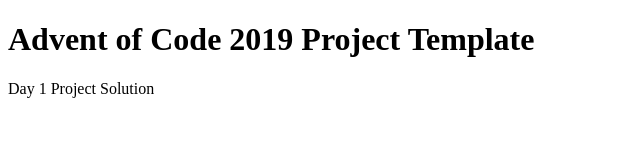
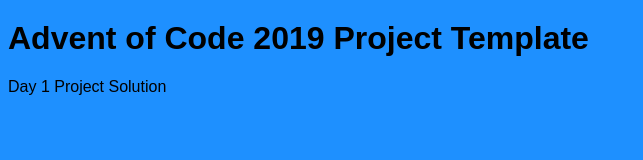
Before and after one commit to clockwerkz/adventofcode2019, a plain HTML site: page day1/index.html in a window 1280 px wide. Shown: the whole page, without its empty margins (0-643 px from the left). Drawn offline with Linux system fonts and the light colour scheme.

Commit message:
fixed style linking error in template

```diff
--- a/day1/index.html
+++ b/day1/index.html
@@ -5,7 +5,7 @@
     <meta name="viewport" content="width=device-width, initial-scale=1.0">
     <meta http-equiv="X-UA-Compatible" content="ie=edge">
     <title>Advent of Code 2019</title>
-    <style rel="stylesheet" href="style.css"></style>
+    <link rel="stylesheet" href="style.css">
 </head>
 <body>
     <h1>Advent of Code 2019 Project Template</h1>
--- a/day1/style.css
+++ b/day1/style.css
@@ -1,3 +1,8 @@
 body {
     font-family: Arial, Helvetica, sans-serif;
+    background-color: dodgerblue;
 }
+
+h1 {
+    margin-top: 20px;
+}
```
Also changed, not shown: template/index.html (+1 -1 lines).
